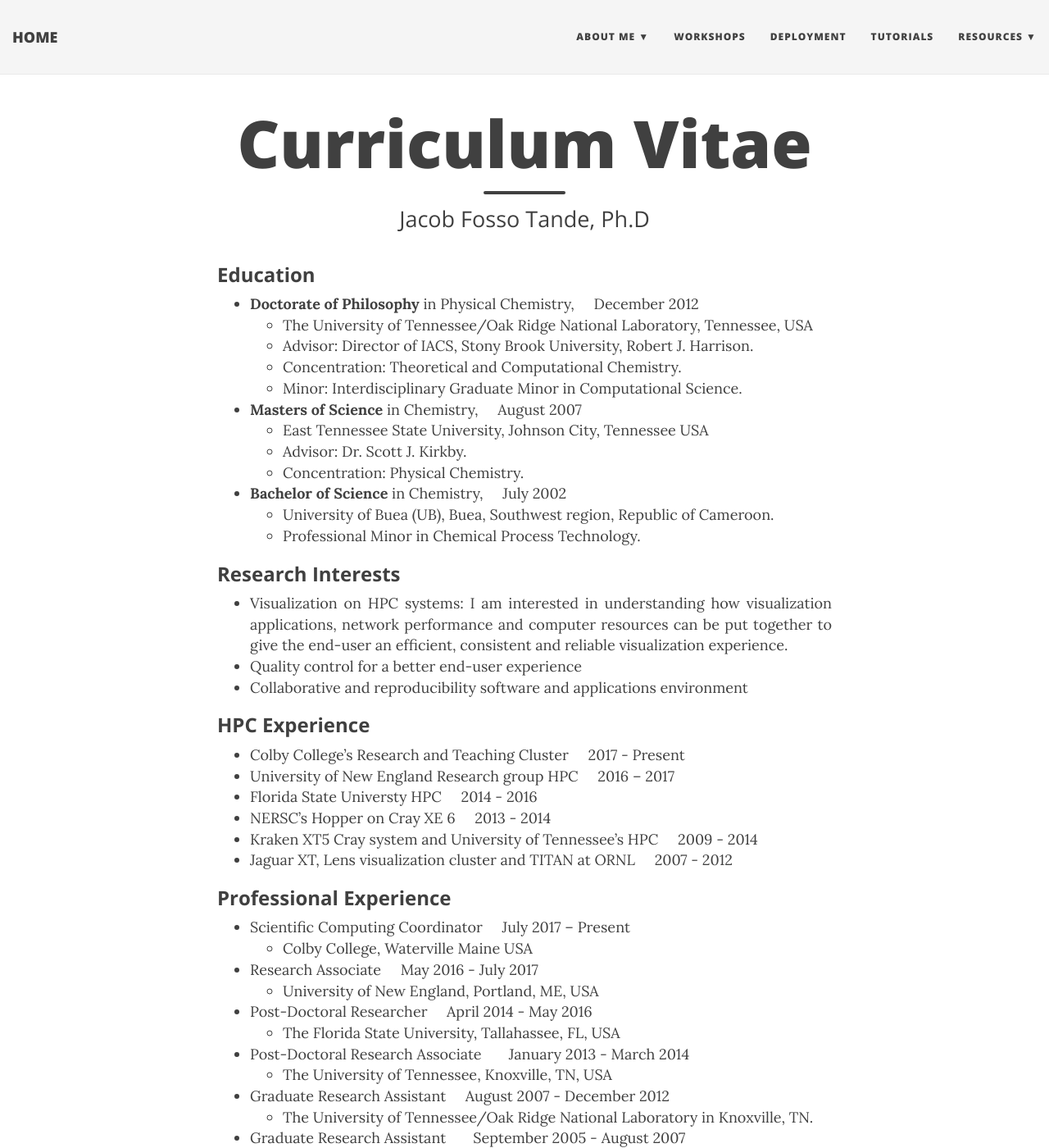
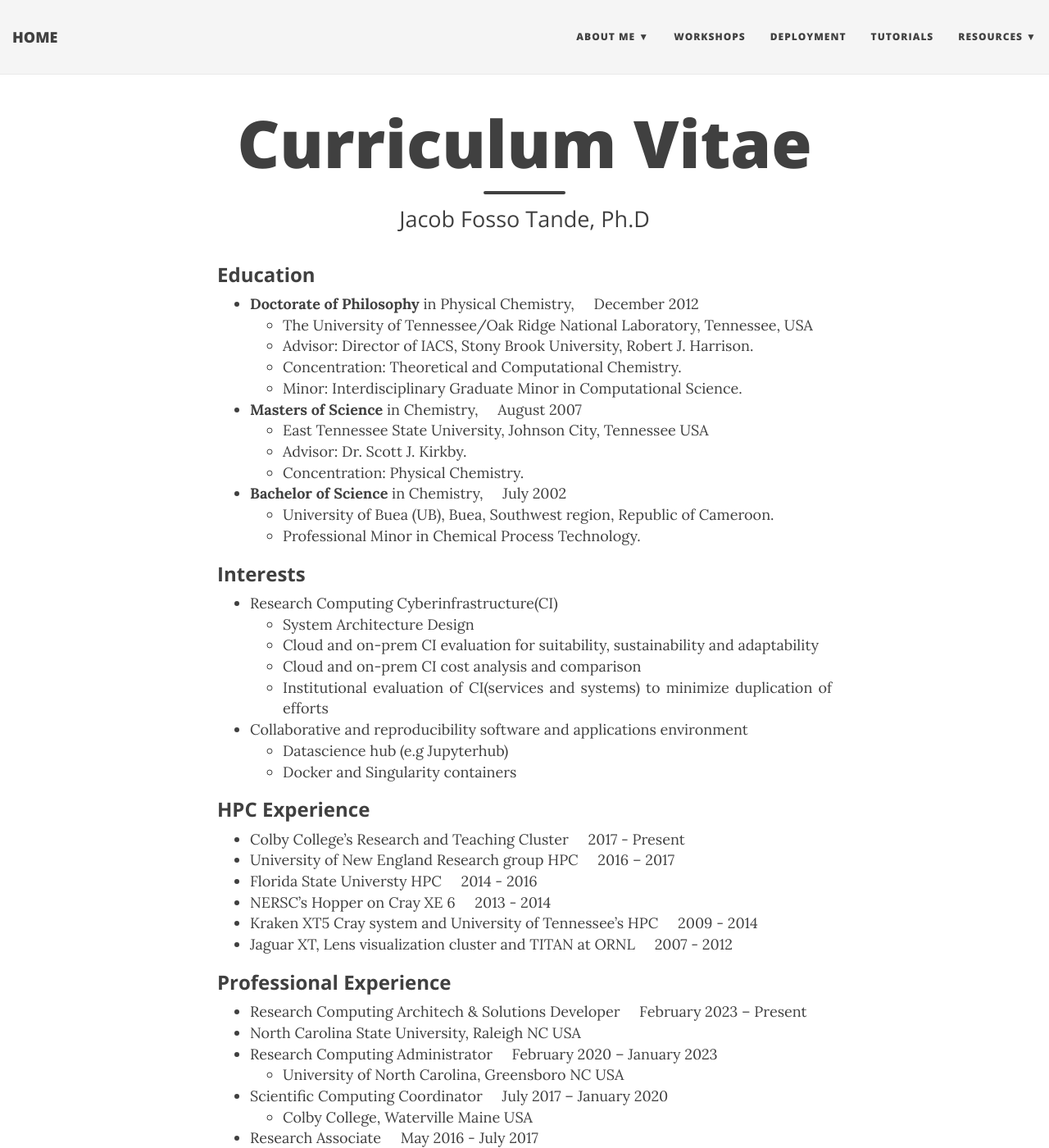
Before and after one commit to jtande/JFossoTande.github.io, a Jekyll site: the page built from about/mycv.md, in a window 1280 px wide and 1400 px high. Shown: the whole window at 82% size. Built offline with Jekyll 4.4.1, drawn with Linux system fonts in a browser that asks for light colours; nearby versions of some CDN libraries; some of the changed text lies outside the part shown.

Commit message:
updated cv and about me

```diff
--- a/about/mycv.md
+++ b/about/mycv.md
@@ -20,10 +20,15 @@
    * University of Buea (UB), Buea, Southwest region, Republic of Cameroon.
    * Professional Minor in Chemical Process Technology.
 
-### **Research Interests**
-  * Visualization on HPC systems: I am interested in understanding how visualization applications, network performance and computer resources can be put together to give the end-user an efficient, consistent and reliable visualization experience.
-  * Quality control for a better end-user experience
+### **Interests**
+  * Research Computing Cyberinfrastructure(CI)
+    * System Architecture Design
+    * Cloud and on-prem CI evaluation for suitability, sustainability and adaptability
+    * Cloud and on-prem CI cost analysis and comparison
+    * Institutional evaluation of CI(services and systems) to minimize duplication of efforts
   * Collaborative and reproducibility software and applications environment
+    * Datascience hub (e.g Jupyterhub)
+    * Docker and Singularity containers
 
 ### **HPC Experience**
    * Colby College’s Research and Teaching Cluster  &nbsp; &nbsp;  2017 - Present
@@ -34,7 +39,11 @@
    * Jaguar XT, Lens visualization cluster and TITAN at ORNL &nbsp; &nbsp; 2007 - 2012
 
 ### **Professional  Experience**
- * Scientific Computing Coordinator &nbsp; &nbsp; July 2017 – Present
+  * Research Computing Architech & Solutions Developer &nbsp; &nbsp; February 2023 – Present
+   * North Carolina State University, Raleigh NC USA
+ * Research Computing Administrator &nbsp; &nbsp; February 2020 – January 2023
+   * University of North Carolina, Greensboro NC USA
+ * Scientific Computing Coordinator &nbsp; &nbsp; July 2017 – January 2020
    * Colby College, Waterville Maine USA
  * Research Associate &nbsp; &nbsp; May 2016 - July 2017
    * University of New England, Portland, ME, USA
@@ -70,6 +79,9 @@
    * Discipline Master. &nbsp; &nbsp;  2002 -- 2005
 
 ### **Student Researchers Mentored**
+ * Sai Manideep Chittiprolu &nbsp; &nbsp;  Fall 2022 - Spring 2023
+ * Aishwarya Gouru  &nbsp; &nbsp;  Fall 2021 - Spring 2022
+ * Koundinya Challa &nbsp; &nbsp;  Fall 2020 - Spring 2021
  * Brandon Troisi. &nbsp; &nbsp;  Summer 2018
  * Jessica White, REU NSF Fellowship recipients &nbsp; &nbsp; Summer 2017
  * Katie Chalmers, REU NSF Fellowship recipients &nbsp; &nbsp; Summer 2017
@@ -80,8 +92,12 @@
    * NSF REU Fellow &nbsp; &nbsp; Fall 2016
  * Rachel McDevitt. REU NSF Fellow. &nbsp; &nbsp;  Summer 2016
 
+### **Reports**
+ *  **Jacob Fosso Tande** as University CI Professionals Focus Group Participant, [The Missing Millions: Democratizing Computation and Data to Bridge Digital Divides and Increase Access to Science for Underrepresented Communities](https://www.rti.org/publication/missing-millions/fulltext.pdf) October 3, 2021, NSF OAC 2127459
+
+
 ### **Peer-Reviewed Publications**
-
+ * ** Jacob Fosso Tande **  Large Scale Networking (LSN) Workshop on Huge Data: A Computing, Networking and Distributed Systems Perspective (April 2020) ["Mitigating the Dilemma of Huge Data Flow at the University of North Carolina, Greensboro (White Paper)"](http://tigerprints.clemson.edu/hugedata/data_movement/presentations/7)
  * **Jacob Fosso-Tande**, Cody Black,  Stephen G. Aller, Lanyuan Lu, and, Ronald D. Hills Jr. AIMS Molecular Science, 4 (3):352-369  (2017) "Simulation of lipid-protein interactions with the CgProt force field."
  * **J. Fosso-Tande**, T.-S. Nguyen, G. Gidofalvi, and A. E. DePrince III, J. Chem. Theory     Comput., (2016). ["Large-scale v2RDM-driven CASSCF method](http://dx.doi.org/10.1021/acs.jctc.6b00190).
  * Robert J. Harrison, Gregory Beylkin, Florian A. Bischoff, Justus A. Calvin, George I. Fann , **Jacob Fosso-Tande**, Diego Galindo , Jeff R. Hammond , Rebecca Hartman-Baker , Judith	C. Hill , Jun Jia , Jakob S. Kottmann, M-J. Yvonne OU, Laura E. Ratcliff, Mathew G. Reuter, Adam C. Richie-Halford , Nichols A. Romero, Hideo Sekino, William A. Shelton, Bryan E. Sundal, W. Scott Thornton , Edward F. Valeev, Alvaro Vazquez-Mayagoitia, Nicholas Vence, and Yukina Yokoi. "MADNESS: A Multiresolution, ADaptive Numerical Environment for Scientific Simulation" , [SIAM Journal on Scientific Computing, (2015)](http://epubs.siam.org/doi/10.1137/15M1026171)
@@ -93,8 +109,10 @@
 
 
 ### **Invited Talks and Poster Presentation**
-
- * Ronald D. Hills Jr., **Jacob Fosso Tande**, Cody Black, Model Assessment and Simulation of Lipid-Protein Interactions, Biophysical Journal, Volume 112, Issue 3, Supplement 1, p528a, 3 February 2017
+* **Jacob Fosso Tande** "The Cyberinfrastructure Landscape: Systems, Service Providers, Technologies" Virtual Residency Workshop, June 2022
+* Panel Discussion, Internet2:Democratizing Cloud Computing on Campus, Panelists:Chris Lalande,**Jacob Fosso Tande**, Paul Williams, Amanda Tan (moderator), December 2020
+* **Jacob Fosso Tande**,Explaining Complex Technical Topics to Researchers, Virtual Residency Workshop, June 2020
+* Ronald D. Hills Jr., **Jacob Fosso Tande**, Cody Black, Model Assessment and Simulation of Lipid-Protein Interactions, Biophysical Journal, Volume 112, Issue 3, Supplement 1, p528a, 3 February 2017
  * Cody Black , **Jacob Fosso Tande**, Rachel McDavitt, and Ronald D. Hills Jr., LPS and Substrate Binding by Multidrug Efflux Proteins ,College of Pharmacy, University of New England, Portland, ME, Annual student research symposium., December 2016
  * **Jacob Fosso-Tande** and A. Eugene Deprince III, “Large active-space-based calculations with variational 2-electron reduced density method”, SETCA 2015, University of Central Florida, Orlando Fl, May 14-16,  poster number 10, poster presentation
  * **Jacob Fosso-Tande**  “overcoming the challenge of accuracy in the analysis of the electronic structure of molecules”, Department of Chemistry and Forensic Science, Savannah State University, Savannah Ga, May 1st 2015. oral presentation
```
Also changed, not shown: about/aboutme.md (+2 -6 lines).
